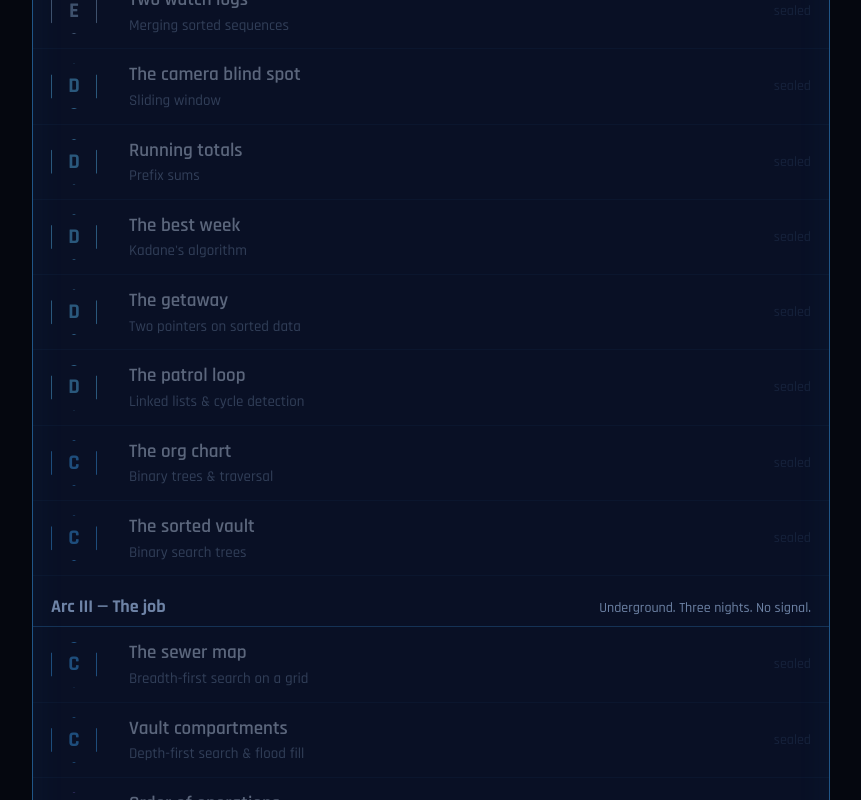
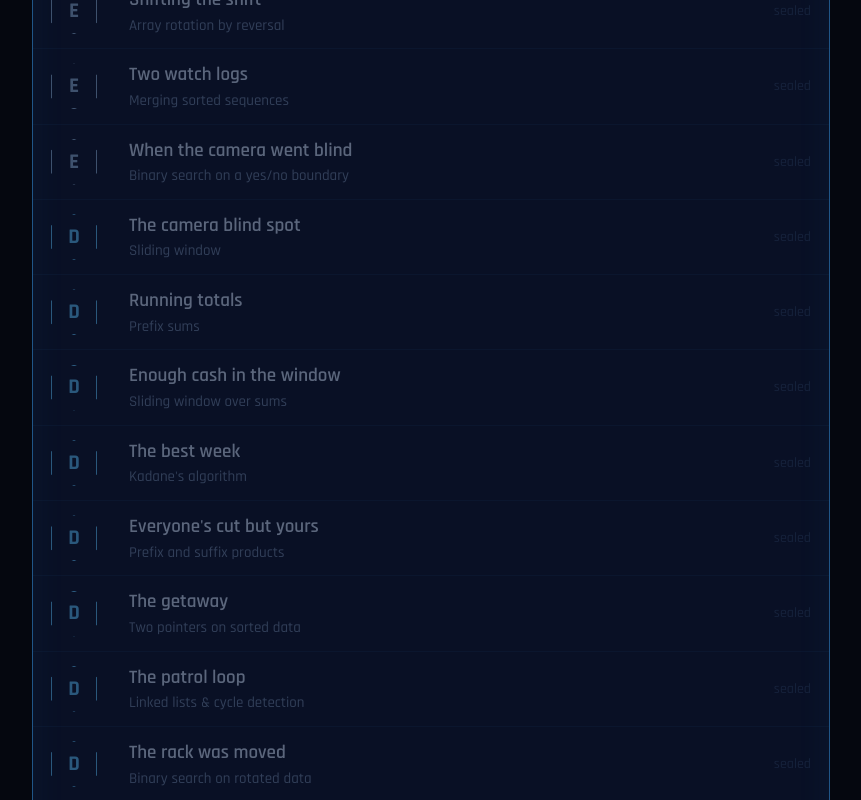
Before and after one commit to Mostafame8/the-ledger, a Vue app: page / in a window 1280 px wide. Shown: the part 1540-2340 px from the top of the page, without its empty margins (380-1241 px from the left). Built offline with nearby package versions, Linux system fonts and the light colour scheme.

Commit message:
content: expand Arc II to 16 gates

```diff
--- a/src/data/gates.js
+++ b/src/data/gates.js
@@ -133,11 +133,34 @@ def find_key(rack, target):
 
 idx = find_key(rack, target)
 print(idx, "found in", reads, "reads")`),
+  g('rotate','E',80,'speed','Shifting the shift','Array rotation by reversal',
+    ['The guard rota is a list of names, and every Monday the bank rotates it by k places: the last k move to the front.',
+     'Dax: “Pop the last one, stick it on the front. Do that k times.”',
+     '“That is k passes over the list. I want one, and I want it done on the list itself, not on a copy.”'],
+    'Write rotate(nums, k) that rotates the list right by k positions in place with O(1) extra memory. Stretch: handle k larger than the list length without doing extra work.',
+    'Reverse the whole list. Then reverse the first k. Then reverse the rest. Draw it once and it stops being magic.',
+`nums = [1, 2, 3, 4, 5, 6, 7]
+rotate(nums, 3)
+print(nums)   # [5, 6, 7, 1, 2, 3, 4]`),
   g('merge','E',80,'logic','Two watch logs','Merging sorted sequences',
     ['Dax and Marguerite each logged guard sightings by timestamp. Two sorted lists.',
      '“One timeline. Do not sort the whole thing again, you already have two sorted halves.”'],
     'Write merge(a, b) combining two sorted lists into one sorted list in O(n + m).',
     'A finger on each list. Take the smaller, advance that finger. When one runs out, dump the other.'),
+  g('firstbad','E',80,'speed','When the camera went blind','Binary search on a yes/no boundary',
+    ['The lobby camera runs firmware, versions 1 through n. Some version introduced the blind spot. Every version after it has the blind spot too.',
+     'Checking one version means Dax climbs the pole with a laptop. He has agreed to climb it a small number of times.',
+     '“Find the first bad version. Every climb you save is a climb he does not complain about.”'],
+    'Write first_bad_version(n, is_bad) where is_bad(v) is an expensive function that returns True from the first bad version onward. Return that version with as few calls to is_bad as possible. Stretch: how many calls for n = 1,000,000,000?',
+    'Good versions form a prefix, bad ones a suffix. Probe the middle: bad means the boundary is at or before it, good means it is after. Same halving as the key rack.',
+`climbs = 0
+def is_bad(v):
+    global climbs
+    climbs += 1
+    return v >= 1_702
+
+print(first_bad_version(5_000, is_bad), "after", climbs, "climbs")
+# 1702 after 13 climbs`),
   g('window','D',90,'speed','The camera blind spot','Sliding window',
     ['A string of camera states across the lobby, one character per second: X for covered, . for blind.',
      '“Longest run of seconds with no repeated camera ID. That is our walk.”'],
@@ -148,11 +171,25 @@ print(idx, "found in", reads, "reads")`),
      '“Answer each question instantly. Do the work once.”'],
     'Build a prefix-sum array and answer range-sum queries in O(1) each.',
     'sum(i..j) is total(0..j) minus total(0..i-1). Precompute the totals.'),
+  g('minsub','D',90,'speed','Enough cash in the window','Sliding window over sums',
+    ['Hourly cash deliveries to the branch, all positive. The buyer wants at least a certain amount on the floor when the crew walks in.',
+     '“Shortest stretch of consecutive hours whose deliveries reach the target. If no stretch does, say zero. One pass.”'],
+    'Write min_subarray_len(target, nums) returning the length of the shortest contiguous run with sum at least target, or 0 if none. Stretch: why does the window trick break if deliveries can be negative?',
+    'Extend the right edge until the sum reaches the target, then pull the left edge in while it still does. Record the shortest window each time it qualifies.',
+`min_subarray_len(7, [2, 3, 1, 2, 4, 3])   # 2  (the 4 and the 3)
+min_subarray_len(11, [1, 1, 1, 1])        # 0`),
   g('kadane','D',100,'logic','The best week','Kadane\'s algorithm',
     ['Daily deposits, some negative. The buyer wants the single contiguous stretch of days with the highest total.',
      '“Find the stretch. In one pass, or I hand this to Dax.”'],
     'Write max_subarray(nums) returning the maximum sum of a contiguous subarray.',
     'At each day, either extend the current run or start fresh here. Keep the best you have ever seen.'),
+  g('product','D',100,'memory','Everyone\'s cut but yours','Prefix and suffix products',
+    ['Five launderers in a chain, each taking a multiplier on what passes through. Any one of them might be a plant.',
+     '“For each launderer, tell me what a bundle is worth going through everyone except them. No division, one of the multipliers is zero and I am not explaining that to the buyer.”'],
+    'Write product_except_self(nums) returning a list where position i holds the product of every element except nums[i]. No division, O(n). Stretch: use O(1) extra memory beyond the output list.',
+    'Running products from the left give everything before i. Running products from the right give everything after. Multiply the two; the running-totals gate had the same shape.',
+`product_except_self([1, 2, 3, 4])    # [24, 12, 8, 6]
+product_except_self([2, 0, 3])       # [0, 6, 0]`),
   g('twoptr','D',100,'speed','The getaway','Two pointers on sorted data',
     ['The van is idling. You have a sorted list of intersection distances and need two that are exactly the fuel range apart.',
      '“Four minutes. No nested loops.”'],
@@ -163,6 +200,37 @@ print(idx, "found in", reads, "reads")`),
      '“Prove it loops without writing down every checkpoint you visit.”'],
     'Implement a singly linked list, reverse it, and detect a cycle in O(1) extra memory.',
     'Two runners on the track, one twice as fast. If there is a loop, the fast one laps the slow one.'),
+  g('rotsearch','D',100,'logic','The rack was moved','Binary search on rotated data',
+    ['Maintenance rehung the Halden key rack. Still sorted, still no gaps, but they started hanging from the middle: the smallest key is now somewhere along the wall and the numbers wrap around.',
+     'Dax: “So we walk it again.”',
+     '“We do not walk it again. It is still sorted in two pieces. Find the key in log n reads.”'],
+    'Write search_rotated(nums, target) for a sorted list of distinct values rotated at an unknown pivot. Return the index or -1 in O(log n). Stretch: why does the same approach fail once duplicates are allowed?',
+    'Cut the range in half. One half is always properly sorted; check whether the target belongs in that half and keep it or discard it accordingly.',
+`search_rotated([4, 5, 6, 7, 0, 1, 2], 0)   # 4
+search_rotated([4, 5, 6, 7, 0, 1, 2], 3)   # -1`),
+  g('mergell','D',100,'speed','Two chains, one route','Linked list merging & the slow-fast pointer',
+    ['Dax and Marguerite each recorded a chain of checkpoints by time, as linked lists this time. No indexes, only next pointers.',
+     '“One chain, still in order. Reuse the nodes, we are not buying more memory. Then tell me which checkpoint sits in the middle without counting them first.”'],
+    'Write merge_lists(a, b) merging two sorted singly linked lists into one sorted list, reusing the existing nodes. Stretch: write middle_node(head) returning the middle node in one pass.',
+    'Start from a dummy head. Compare the two front nodes, attach the smaller, advance that list. For the middle: one pointer moving one step, another moving two.',
+`class ListNode:
+    def __init__(self, val, next=None):
+        self.val, self.next = val, next
+
+def from_list(xs):
+    head = None
+    for x in reversed(xs):
+        head = ListNode(x, head)
+    return head
+
+def to_list(node):
+    out = []
+    while node:
+        out.append(node.val); node = node.next
+    return out
+
+to_list(merge_lists(from_list([1, 2, 4]), from_list([1, 3, 4])))   # [1, 1, 2, 3, 4, 4]
+middle_node(from_list([1, 2, 3, 4, 5])).val                        # 3`),
   g('tree','C',120,'logic','The org chart','Binary trees & traversal',
     ['Who reports to whom at the bank is a tree. You need to read it in three different orders and know how deep it goes.',
      '“Pre, in, post. And the height. Recursion is allowed, panic is not.”'],
@@ -173,6 +241,11 @@ print(idx, "found in", reads, "reads")`),
      '“Insert. Find. Validate that nobody corrupted the ordering. Then give me the k-th smallest box.”'],
     'Implement BST insert, search, is_valid_bst, and kth_smallest.',
     'Inorder traversal of a BST visits keys in sorted order. Almost everything falls out of that fact.'),
+  g('lca','C',140,'logic','The common handler','Lowest common ancestor',
+    ['Two tellers on the org chart. Both have been paid. Marguerite wants the lowest manager who oversees both, because that manager signed off.',
+     '“Lowest one. Not the CEO, everyone reports to the CEO. Then do it faster on the deposit-box tree, where the ordering tells you which way to go.”'],
+    'Write lowest_common_ancestor(root, p, q) for a binary tree, returning the deepest node that has both p and q beneath it (a node counts as its own ancestor). Then write the O(h) version for a BST. Stretch: write is_symmetric(root), which uses the same shape of recursion on two subtrees at once.',
+    'Ask each subtree whether it found p or q. If both sides report a find, this node is the answer; if only one does, pass that result up. In a BST, compare the values to pick a side.'),
 ]},
 { name:'Arc III — The job', sub:'Underground. Three nights. No signal.', gates:[
   g('sewers','C',140,'logic','The sewer map','Breadth-first search on a grid',
```
